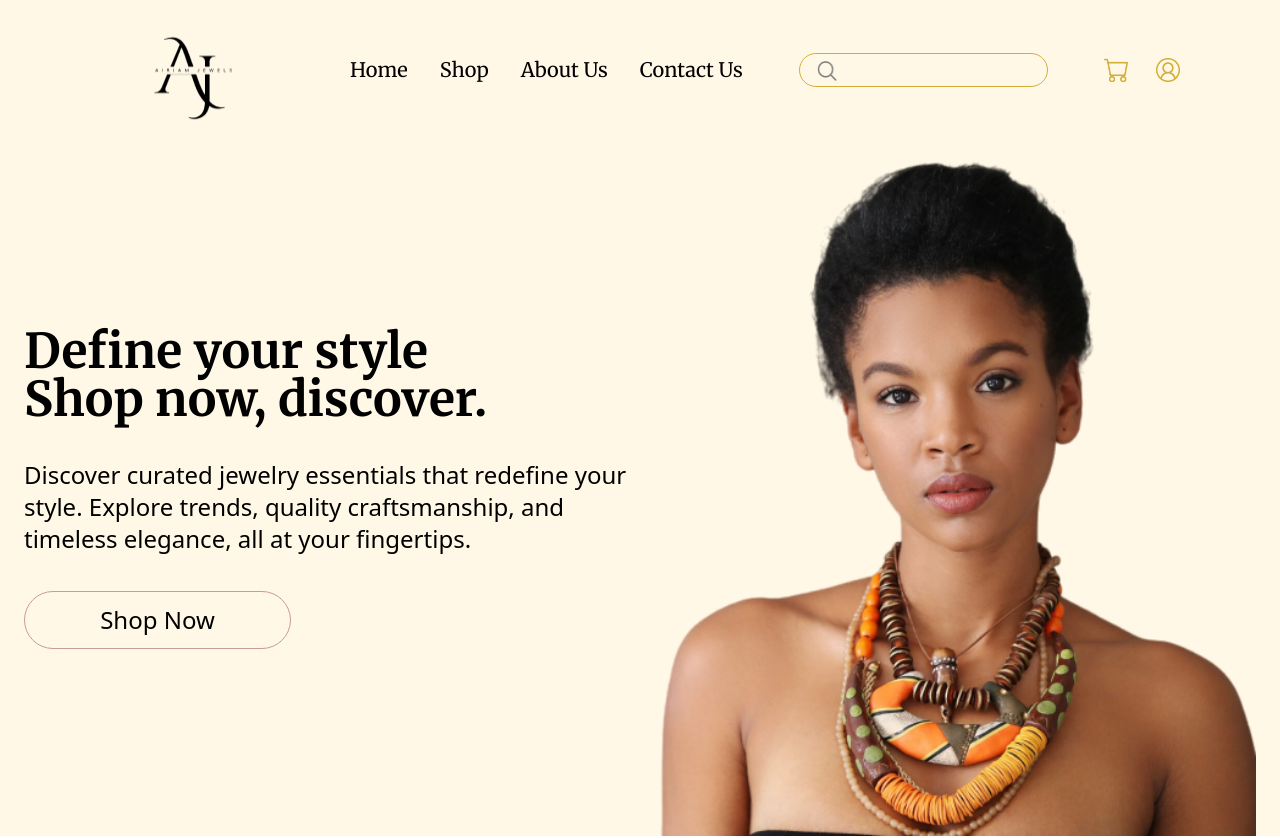
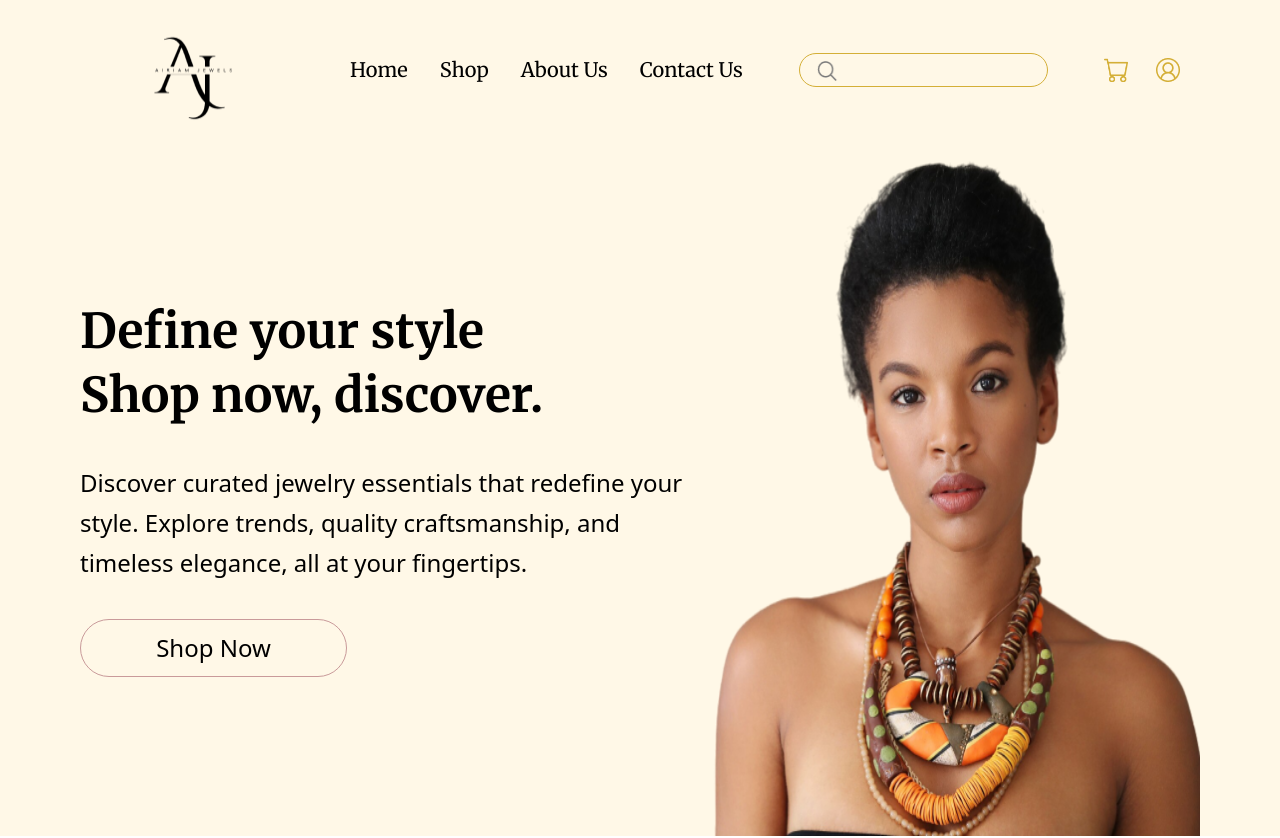
Before and after one commit to Mikwuegbu/Airiam_jewels, a React (Vite) app: page / in a window 1280 px wide. Shown: the top 838 px of the page. Built offline with nearby package versions, Linux system fonts and the light colour scheme.

Commit message:
Hero Section

```diff
--- a/src/pages/Home.tsx
+++ b/src/pages/Home.tsx
@@ -3,13 +3,13 @@ import { heroBg } from '../assets/icons';
 const Home = () => {
 	return (
 		<div className="bg-[#FFF8E7]">
-			<div className="grid justify-center place-items-center lg:text-left text-center px-6 gap-y-3 lg:py-0 py-4 lg:grid-flow-col">
+			<div className="grid justify-center place-items-center lg:text-left text-center px-6 lg:px-20 gap-y-3 lg:py-0 py-4 lg:grid-flow-col">
 				<div className="space-y-3 lg:space-y-9 max-w-[624px]">
-					<h1 className="font-MerriWeather text-3xl lg:text-5xl font-bold text-nowrap">
+					<h1 className="font-MerriWeather text-3xl lg:text-5xl font-bold text-nowrap lg:leading-[64px]">
 						Define your style
 						<br /> Shop now, discover.
 					</h1>
-					<p className="font-normal text-sm lg:text-2xl font-Raleway">
+					<p className="font-normal text-sm lg:text-2xl font-Raleway lg:leading-[40px]">
 						Discover curated jewelry essentials that redefine your style.
 						Explore trends, quality craftsmanship, and timeless elegance, all at
 						your fingertips.
@@ -18,13 +18,12 @@ const Home = () => {
 						Shop Now
 					</button>
 				</div>
-				<div className="">
-					<img
-						src={heroBg}
-						alt={heroBg}
-						className="w-[249px] h-[283px] lg:w-[612px] lg:h-[696px] "
-					/>
-				</div>
+
+				<img
+					src={heroBg}
+					alt={heroBg}
+					className="w-[249px] h-[283px] lg:w-[612px] lg:h-[696px] flex-shrink-0"
+				/>
 			</div>
 		</div>
 	);
```
